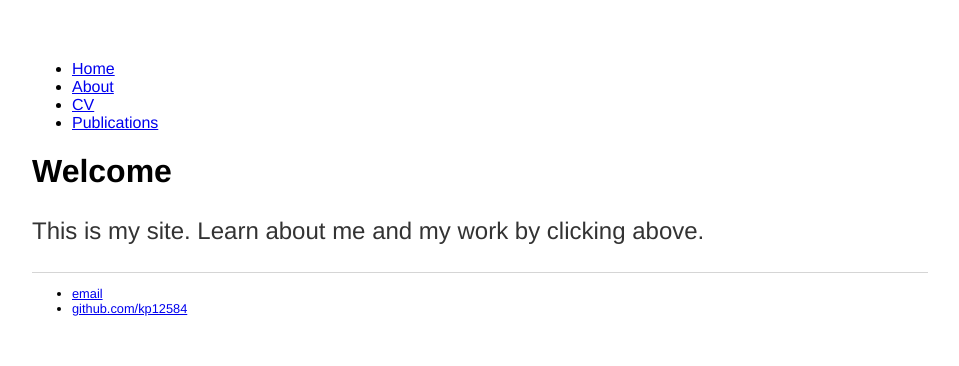
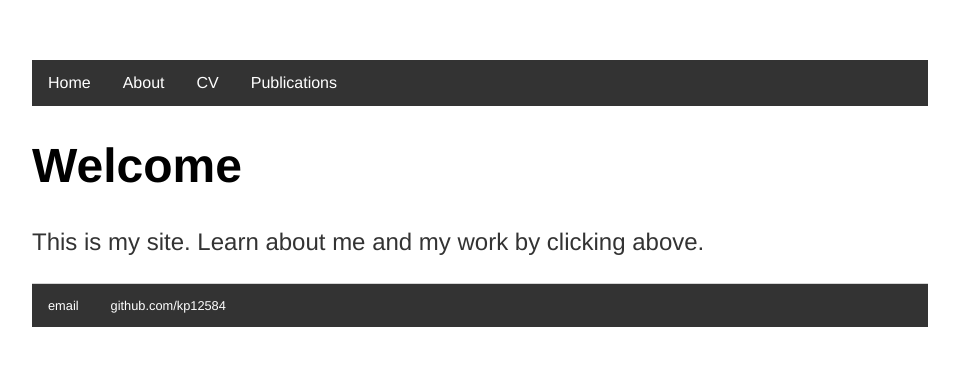
Before and after one commit to kevinjpatton/kevinjpatton.github.io, a Jekyll site: the page built from index.html, in a window 1280 px wide. Shown: the top 366 px of the page, without its empty margins (160-1119 px from the left). Built offline with Jekyll 4.4.1, drawn with Linux system fonts in a browser that asks for light colours; Markdown is read by kramdown in place of the engine named in the settings.

Commit message:
Update main.css

```diff
--- a/css/main.css
+++ b/css/main.css
@@ -3,18 +3,20 @@
     width: 70%;
     font-family:'Helvetica', 'Arial', 'Sans-Serif';
 }
-ul.topnav {
+ul {
     list-style-type: none;
     margin: 0;
     padding: 0;
     overflow: hidden;
     background-color: #333;
-font-family:'Helvetica', 'Arial', 'Sans-Serif';
+    font-family:'Helvetica', 'Arial', 'Sans-Serif';
 }
 
-ul.topnav li {float: left;}
+li {
+    float: left;
+}
 
-ul.topnav li a {
+li a {
     display: block;
     color: white;
     text-align: center;
@@ -22,28 +24,9 @@
     text-decoration: none;
 }
 
-ul.topnav li a:hover:not(.active) {background-color: #111;}
-
-ul.topnav li a.active {background-color: #6cabb4;}
-
-ul.topnav li.right {float: right;}
-
-@media screen and (max-width: 600px){
-    ul.topnav li.right,
-    ul.topnav li {float: none;}
+li a:hover {
+    background-color: #6cabb4;
 }
-</style>
-</head>
-<body>
-
-<ul class="topnav">
-  <li><a class="active" href="#home">Home</a></li>
-  <li><a href="#news">About</a></li>
-  <li><a href="#contact">CV</a></li>
-  <li><a href="#contact">Publications</a></li>
-  <li class="right"><a href="#about">Contact</a></li>
-</ul>
-]
 h1 {
     font-size: 3em;
     font-family:'Helvetica', 'Arial', 'Sans-Serif';
```
